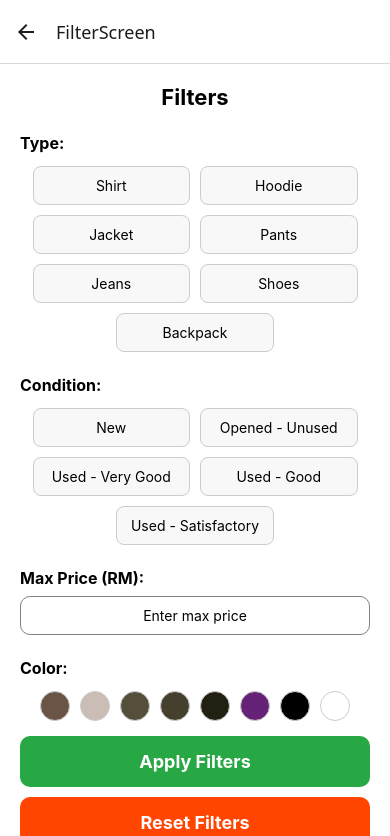
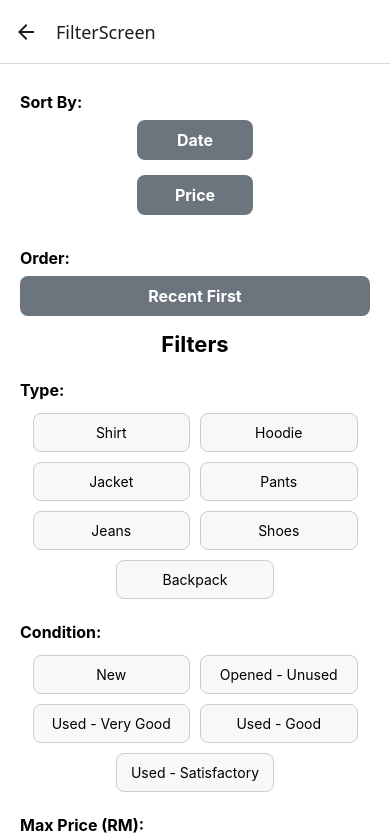
Before and after one commit to fwwzhai/Thrifty, a React Native app: screen /FilterScreen in a window 390 px wide. Shown: the top 836 px of the page. Built offline with nearby package versions, Linux system fonts and the light colour scheme.

Commit message:
sort by date/ price

```diff
--- a/screens/FilterScreen.js
+++ b/screens/FilterScreen.js
@@ -9,6 +9,21 @@ const FilterScreen = ({ navigation, route }) => {
   const [selectedConditions, setSelectedConditions] = useState(currentFilters.selectedConditions || []);
   const [maxPrice, setMaxPrice] = useState(currentFilters.maxPrice || '');
   const [selectedColors, setSelectedColors] = useState(currentFilters.selectedColors || []);
+  // 🔥 New State for Sort Order
+const [sortOrder, setSortOrder] = useState('desc'); // Default: Recent First
+const [priceSortOrder, setPriceSortOrder] = useState('desc');
+const [sortType, setSortType] = useState('date'); // Default: Sort by Date
+
+
+// 🔥 Toggle Sort Order
+const toggleSortOrder = () => {
+  setSortOrder(prev => (prev === 'desc' ? 'asc' : 'desc'));
+};
+
+const togglePriceSortOrder = () => {
+  setPriceSortOrder(prev => (prev === 'desc' ? 'asc' : 'desc'));
+};
+
 
   // 🔥 Toggle Type Selection
   const toggleType = (type) => {
@@ -26,6 +41,38 @@ const FilterScreen = ({ navigation, route }) => {
 
   return (
     <ScrollView contentContainerStyle={styles.container}>
+      {/* 🔹 Sort Type Selection */}
+<Text style={styles.label}>Sort By:</Text>
+<View style={styles.grid}>
+  <TouchableOpacity
+    style={[styles.sortButton, sortType === 'date' && styles.selectedSort]}
+    onPress={() => setSortType('date')}
+  >
+    <Text style={styles.sortButtonText}>Date</Text>
+  </TouchableOpacity>
+
+  <TouchableOpacity
+    style={[styles.sortButton, sortType === 'price' && styles.selectedSort]}
+    onPress={() => setSortType('price')}
+  >
+    <Text style={styles.sortButtonText}>Price</Text>
+  </TouchableOpacity>
+</View>
+
+{/* 🔹 Sort Order Selection */}
+<Text style={styles.label}>Order:</Text>
+<TouchableOpacity
+  style={styles.sortButton}
+  onPress={sortType === 'date' ? toggleSortOrder : togglePriceSortOrder}
+>
+  <Text style={styles.sortButtonText}>
+    {sortType === 'date'
+      ? (sortOrder === 'desc' ? 'Recent First' : 'Oldest First')
+      : (priceSortOrder === 'desc' ? 'Price: High to Low' : 'Price: Low to High')
+    }
+  </Text>
+</TouchableOpacity>
+
       <Text style={styles.title}>Filters</Text>
 
       {/* 🔹 Type Selection */}
@@ -96,17 +143,27 @@ const FilterScreen = ({ navigation, route }) => {
 </View>
 
       {/* 🔥 Apply Filters */}
+      {/* 🔥 Apply Filters */}
 <TouchableOpacity
   style={styles.applyButton}
   onPress={() => {
       navigation.navigate('Home', {
-              filters: { selectedTypes, selectedConditions, selectedColors, maxPrice },
-              userData: route.params?.userData  // 🔥 Preserve userData
+        filters: {
+          selectedTypes,
+          selectedConditions,
+          selectedColors,
+          maxPrice,
+          sortType,        // 🔥 Pass Sort Type
+          sortOrder,
+          priceSortOrder
+        },
+        userData: route.params?.userData
       });
     }}
 >
   <Text style={styles.applyButtonText}>Apply Filters</Text>
 </TouchableOpacity>
+
 
       {/* 🔥 Reset Filters */}
       <TouchableOpacity
@@ -213,6 +270,20 @@ const styles = StyleSheet.create({
     fontSize: 18,
     fontWeight: 'bold',
   },
+  sortButton: {
+    backgroundColor: '#6c757d',
+    padding: 10,
+    borderRadius: 8,
+    alignItems: 'center',
+    marginBottom: 15,
+    width: '100%',
+  },
+  sortButtonText: {
+    color: 'white',
+    fontSize: 16,
+    fontWeight: 'bold',
+  },
+
 });
 
 export default FilterScreen;
--- a/screens/HomeScreen.js
+++ b/screens/HomeScreen.js
@@ -1,7 +1,7 @@
 import React, { useEffect, useState } from 'react';
 import { Image, View, Text, FlatList, TextInput, TouchableOpacity, StyleSheet, Alert } from 'react-native';
 import { auth, db } from '../firebaseConfig';
-import { collection, query, onSnapshot } from 'firebase/firestore';
+import { collection, query, onSnapshot, orderBy } from 'firebase/firestore';
 import { signOut } from 'firebase/auth';
 
 const HomeScreen = ({ navigation, route }) => {
@@ -13,9 +13,25 @@ const HomeScreen = ({ navigation, route }) => {
   const selectedTypes = filters.selectedTypes || [];
   const selectedConditions = filters.selectedConditions || [];
   const maxPrice = filters.maxPrice || '';
+  // 🔥 State for Sorting
+
+
+  // 🔥 Extract Sorting Parameters Correctly
+  const sortType = filters.sortType || 'date';
+  const sortOrder = filters.sortOrder || 'desc';
+  const priceSortOrder = filters.priceSortOrder || 'desc';
+
+
+
+
+
 
   useEffect(() => {
-    const q = query(collection(db, "listings"));
+    const q = query(
+      collection(db, "listings"),
+      orderBy("createdAt", sortOrder) // 🔥 Order by createdAt with selected sortOrder
+    );
+
     const unsubscribe = onSnapshot(q, (snapshot) => {
       const items = snapshot.docs.map(doc => ({
         id: doc.id,
@@ -23,8 +39,9 @@ const HomeScreen = ({ navigation, route }) => {
       }));
       setListings(items);
     });
+
     return () => unsubscribe();
-  }, []);
+  }, [sortOrder]); // 🔥 Re-fetch when sortOrder changes
 
   useEffect(() => {
     if (route.params?.userData) {
@@ -42,14 +59,49 @@ const HomeScreen = ({ navigation, route }) => {
     }
   };
 
-  const filteredListings = listings.filter(item =>
-    (item.name.toLowerCase().includes(searchQuery.toLowerCase()) ||
-     item.sellerName?.toLowerCase().includes(searchQuery.toLowerCase())) &&
-    (selectedTypes.length === 0 || selectedTypes.includes(item.type)) &&
-    (selectedConditions.length === 0 || selectedConditions.includes(item.condition)) &&
-    (maxPrice === '' || item.price <= parseFloat(maxPrice)) &&
-    (selectedColors.length === 0 || item.colors?.some(color => selectedColors.includes(color)))
-  );
+  const filteredListings = listings
+  .filter(item => {
+    const matchesSearchQuery = item.name.toLowerCase().includes(searchQuery.toLowerCase()) ||
+      item.sellerName?.toLowerCase().includes(searchQuery.toLowerCase());
+
+    const matchesType = selectedTypes.length === 0 || selectedTypes.includes(item.type);
+
+    const matchesCondition = selectedConditions.length === 0 || selectedConditions.includes(item.condition);
+
+    const matchesMaxPrice = maxPrice === '' || item.price <= parseFloat(maxPrice);
+
+    const matchesColor = selectedColors.length === 0 ||
+      item.colors?.some(color => selectedColors.includes(color));
+
+    return matchesSearchQuery && matchesType && matchesCondition && matchesMaxPrice && matchesColor;
+  })
+  .sort((a, b) => {
+    // 🔥 Sort by Date
+    if (sortType === 'date') {
+      if (sortOrder === 'desc') {
+        return b.createdAt.toMillis() - a.createdAt.toMillis();
+      } else {
+        return a.createdAt.toMillis() - b.createdAt.toMillis();
+      }
+    }
+
+    // 🔥 Sort by Price
+    if (sortType === 'price') {
+      if (priceSortOrder === 'desc') {
+        return b.price - a.price;  // High to Low
+      } else {
+        return a.price - b.price;  // Low to High
+      }
+    }
+
+    // 🔥 Default: No Sorting
+    return 0;
+  });
+
+
+
+
+
 
   return (
     <View style={styles.container}>
@@ -63,10 +115,12 @@ const HomeScreen = ({ navigation, route }) => {
 
       <TouchableOpacity
         style={styles.filterButton}
-        onPress={() => navigation.navigate('FilterScreen', { currentFilters: filters, userData })}
+        onPress={() => navigation.navigate('FilterScreen', { currentFilters: filters, sortOrder, userData })}
       >
         <Text style={styles.filterButtonText}>Filter</Text>
       </TouchableOpacity>
+
+
 
       <FlatList
         data={filteredListings}
@@ -233,6 +287,20 @@ const styles = StyleSheet.create({
     fontWeight: '600',
     marginLeft: 8,
   },
+  sortButton: {
+    backgroundColor: '#6c757d',
+    padding: 10,
+    borderRadius: 8,
+    alignItems: 'center',
+    marginBottom: 15,
+    width: '100%',
+  },
+  sortButtonText: {
+    color: 'white',
+    fontSize: 16,
+    fontWeight: 'bold',
+  },
+
 
 
 });
```
Lines whose indentation alone changed are shown as unchanged.
